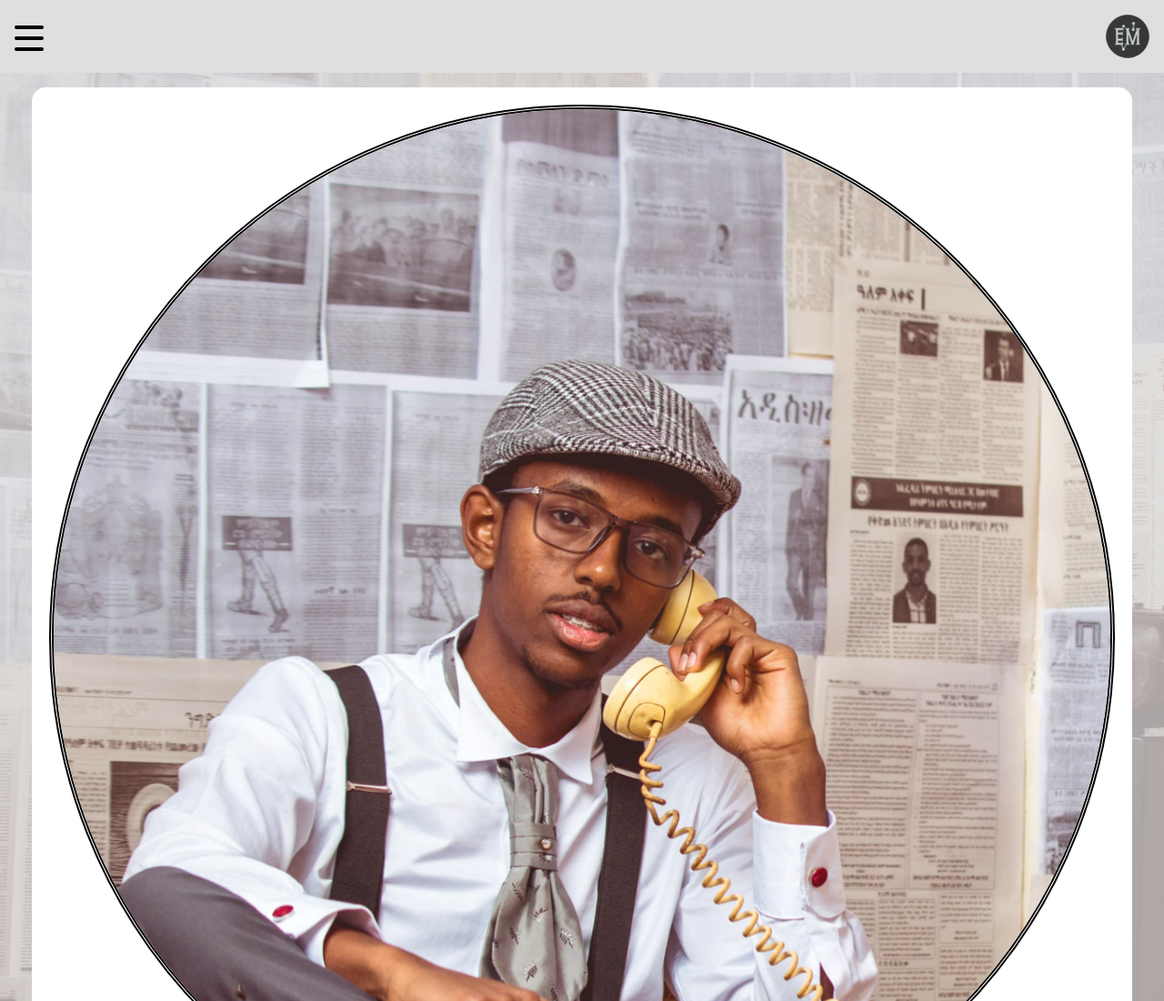
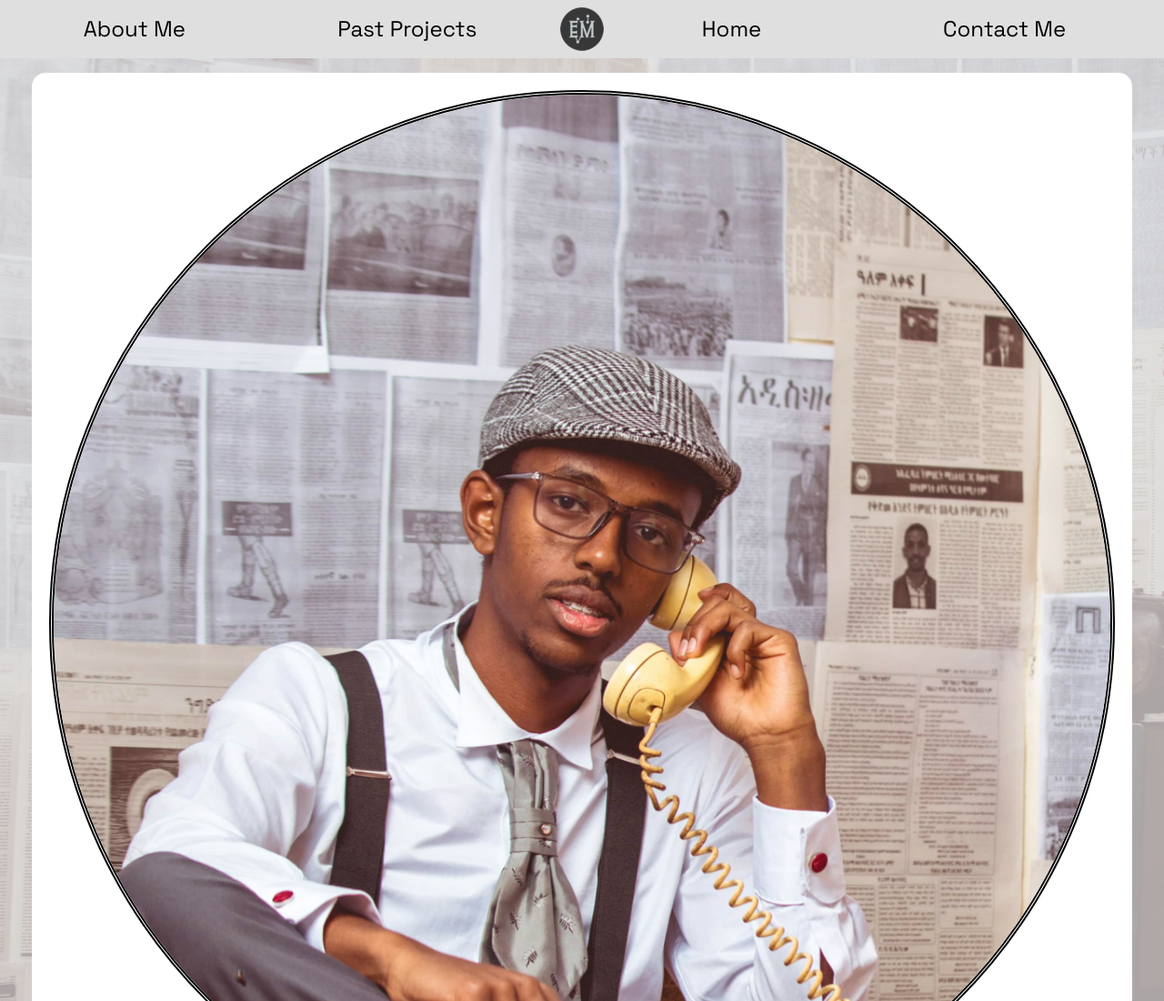
Before and after one commit to eyoelm5/Portfolio, a website: page build/index.html in a window 1280 px wide. Shown: the top 1100 px of the page at 91% size. Drawn offline with Linux system fonts and the light colour scheme.

Commit message:
Add main navigation bar and make header responsive

```diff
--- a/build/css/style.css
+++ b/build/css/style.css
@@ -54,15 +54,16 @@ body{
     z-index: 3;
 }
 
+/* NAVIGATION BAR FOR MOBILE */
 .hamburger-menu{
     display: flex;
     flex-flow: row nowrap;
     justify-content: space-between;
     align-items: center;
-    padding: 1rem;
+    padding: 0.5rem 1rem;
 }
 
-.nav{
+.nav--mobile{
     position: absolute;
     top:0;
     left:0;
@@ -71,7 +72,7 @@ body{
     width: auto;
 }
 
-.nav__list{
+.nav__list--mobile{
     display: flex;
     flex-flow: column nowrap;
     margin: 80px 2.5rem;
@@ -81,17 +82,38 @@ body{
     color: var(--NAV-FONT-COLOR);
 }
 
-.nav__item{
+.nav__item--mobile{
     border-bottom: 1px solid var(--WHITE-COLOR);
     padding-bottom: 0.5rem;
 }
 
-.nav__link:any-link{
+.nav__link--mobile:any-link{
     width: 80%;
 }
 
-.nav__link:is(:hover,:focus,:active){
+.nav__link--mobile:is(:hover,:focus,:active){
     color: var(--WHITE-COLOR);
+}
+
+/* MAIN NAVIGATION BAR */
+.nav--main{
+    display: none;
+    grid-template-columns: 1fr 48px 1fr;
+    padding: 0.5rem 1rem;
+    align-items: center;
+    gap: 1rem;
+}
+
+.nav__list--main{
+    display: flex;
+    flex-flow: row nowrap;
+    justify-content: space-around;
+    gap:1rem;
+    font-size: 1.5rem;
+}
+
+.nav__link--main:is(:hover,:focus,:active){
+    opacity: 0.7;
 }
 
 /* ||MAIN */
@@ -338,3 +360,18 @@ body{
     background-color: var(--BTN-COLOR);
     color: var(--WHITE-COLOR);
 }
+
+/* ||LARGE SCREEN */
+@media screen and (min-width: 992px) {
+    .hamburger-menu{
+        display: none;
+    }
+
+    .nav--mobile{
+        display: none;
+    }
+
+    .nav--main{
+        display: grid;
+    }
+}
--- a/build/index.html
+++ b/build/index.html
@@ -21,13 +21,28 @@
         </section>
 
         <!-- NAVIGATION BAR FOR MOBILE -->
-        <nav id="mobile-menu" class="nav hidden" aria-label="mobile">
-            <ul class="nav__list">
-                <li class="nav__item"><a class="nav__link" href="#">Home</a></li>
-                <li class="nav__item"><a class="nav__link" href="#past-projects">Past Projects</a></li>
-                <li class="nav__item"><a class="nav__link" href="#about">About Me</a></li>
-                <li class="nav__item"><a class="nav__link" href="contact.html">Contact Me</a></li>
+        <nav id="mobile-menu" class="nav nav--mobile hidden" aria-label="mobile">
+            <ul class="nav__list nav__list--mobile">
+                <li class="nav__item nav__item--mobile"><a class="nav__link nav__link--mobile" href="#">Home</a></li>
+                <li class="nav__item nav__item--mobile"><a class="nav__link nav__link--mobile" href="#past-projects">Past Projects</a></li>
+                <li class="nav__item nav__item--mobile"><a class="nav__link nav__link--mobile" href="#about">About Me</a></li>
+                <li class="nav__item nav__item--mobile"><a class="nav__link nav__link--mobile" href="contact.html">Contact Me</a></li>
             </ul>
+        </nav>
+
+        <!-- MAIN NAVIGATION BAR -->
+        <nav class="nav nav--main">
+            <ol class="nav__list nav__list--main">
+                <li class="nav__item nav__item--main"><a class="nav__link nav__link--main" href="#about">About Me</a></li>
+                <li class="nav__item nav__item--main"><a class="nav__link nav__link--main" href="#past-projects">Past Projects</a></li>
+            </ol>
+
+            <img class="nav__img" src="../favicon.png" alt="Logo" width="48" height="48">
+
+            <ol class="nav__list nav__list--main">
+                <li class="nav__item nav__item--main"><a class="nav__link nav__link--main" href="#">Home</a></li>
+                <li class="nav__item nav__item--main"><a class="nav__link nav__link--main" href="contact.html">Contact Me</a></li>
+            </ol>
         </nav>
     </header>
 
```
